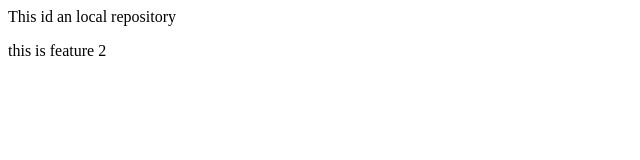
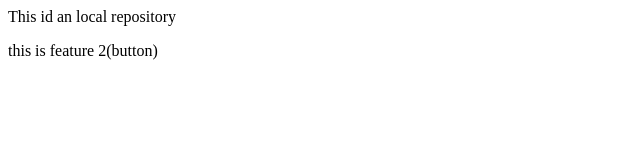
Before and after one commit to Hardik16-09/localrepo, a plain HTML site: page index.html in a window 1280 px wide. Shown: the full height of the page, 0-640 px from the left. Drawn offline with Linux system fonts and the light colour scheme.

Commit message:
button added

```diff
--- a/index.html
+++ b/index.html
@@ -1,2 +1,2 @@
 <p>This id an local repository</p>
-<p>this is feature 2</p>
+<p>this is feature 2(button)</p>
```
